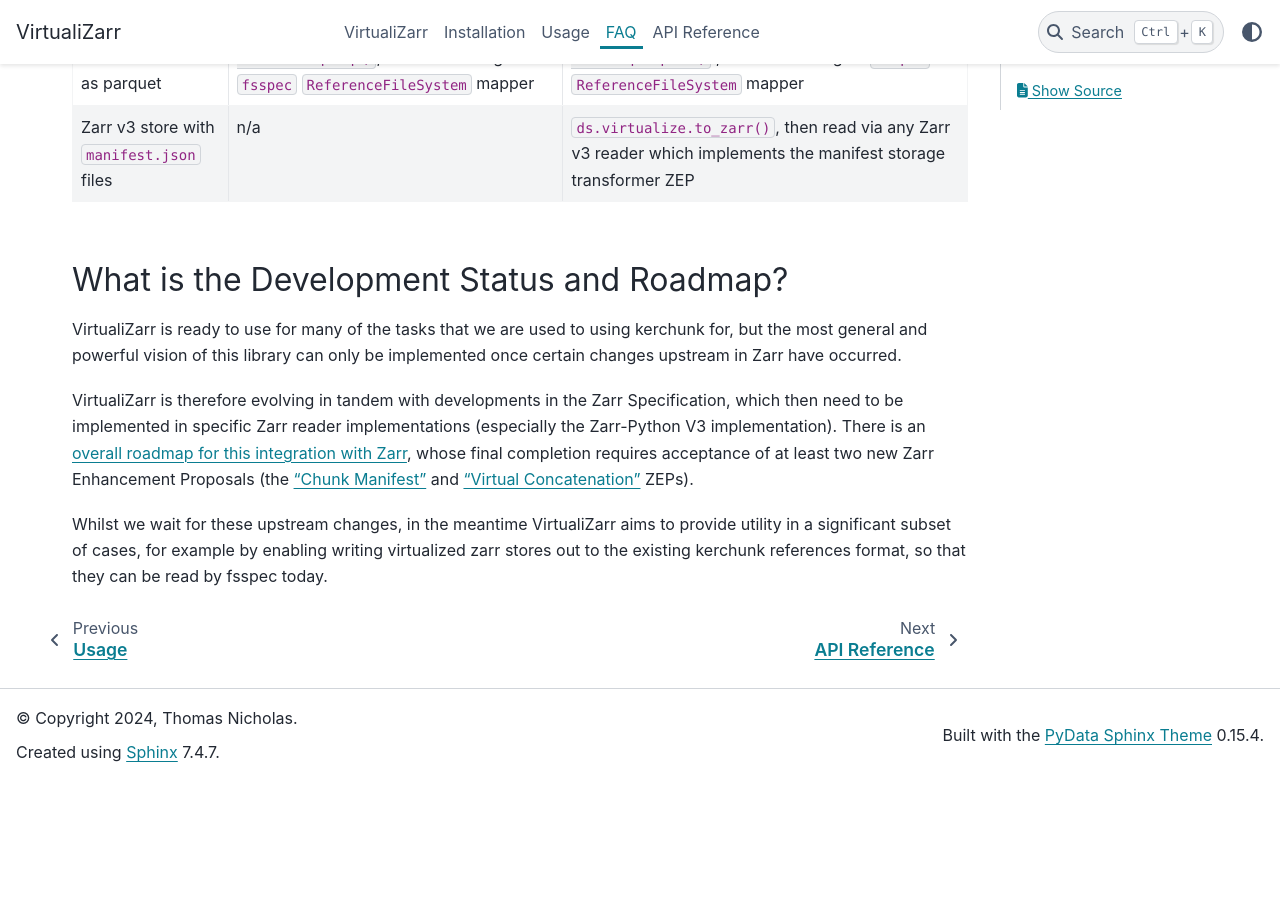
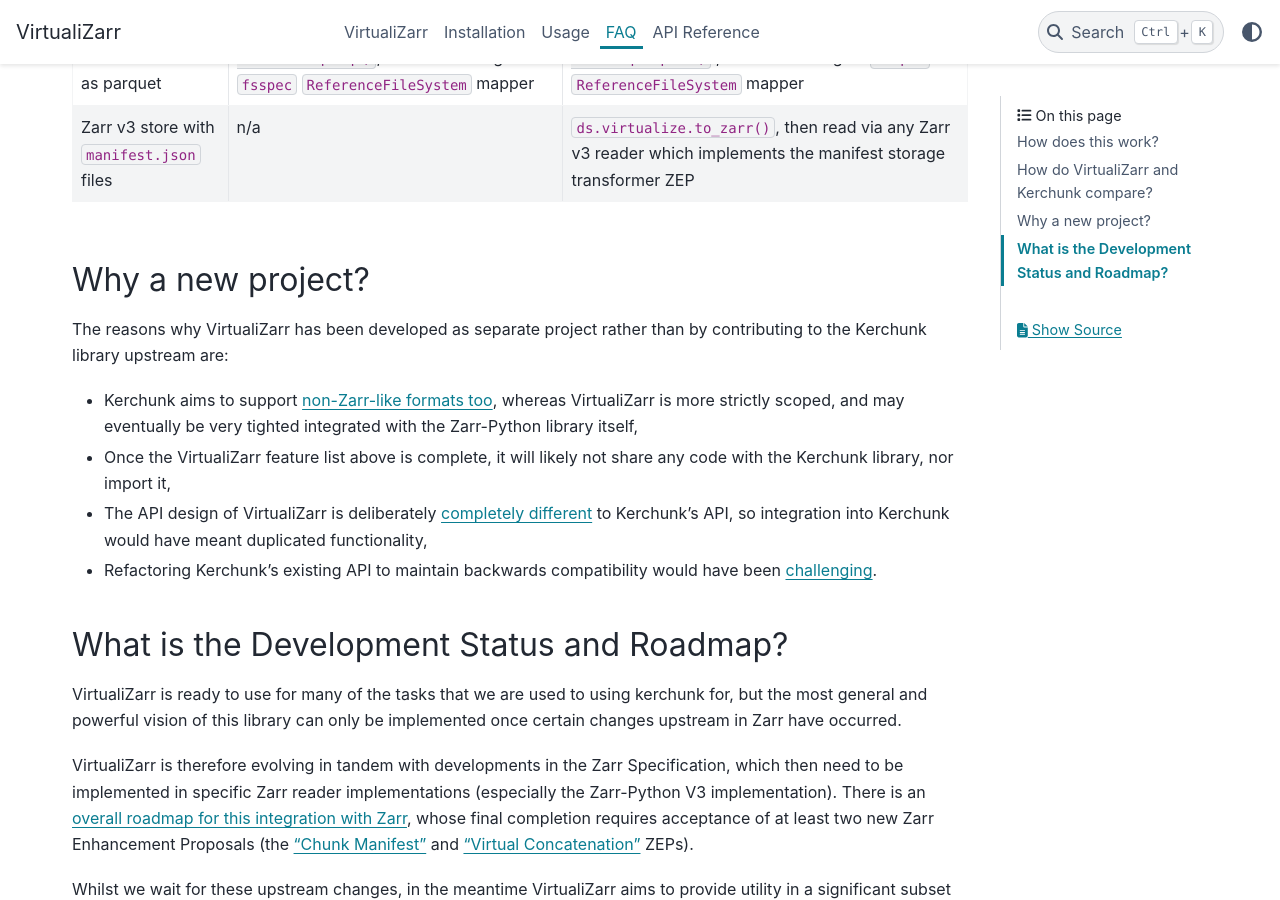
Before and after one commit to zarr-developers/VirtualiZarr, a Sphinx documentation site: the page built from docs/faq.md, in a window 1280 px wide and 900 px high, scrolled down 3602 px. Built offline with Sphinx 7.4.7 and the PyData theme 0.15.4, drawn with Linux system fonts in a browser that asks for light colours; before the commit the page ends 4384 px from its top, so only the background shows below that.

Commit message:
faq about being a separate project

```diff
--- a/docs/faq.md
+++ b/docs/faq.md
@@ -43,6 +43,14 @@
 | Kerchunk reference format as parquet                                     | `df.refs_to_dataframe(out_dict, "combined.parq")`, then read using an `fsspec` `ReferenceFileSystem` mapper | `ds.virtualize.to_kerchunk('combined.parq', format=parquet')` , then read using an `fsspec` `ReferenceFileSystem` mapper |
 | Zarr v3 store with `manifest.json` files                                 | n/a                                                                                                                                 | `ds.virtualize.to_zarr()`, then read via any Zarr v3 reader which implements the manifest storage transformer ZEP                                |
 
+## Why a new project?
+
+The reasons why VirtualiZarr has been developed as separate project rather than by contributing to the Kerchunk library upstream are:
+- Kerchunk aims to support [non-Zarr-like formats too](https://github.com/fsspec/kerchunk/issues/386#issuecomment-1795379571), whereas VirtualiZarr is more strictly scoped, and may eventually be very tighted integrated with the Zarr-Python library itself,
+- Once the VirtualiZarr feature list above is complete, it will likely not share any code with the Kerchunk library, nor import it,
+- The API design of VirtualiZarr is deliberately [completely different](https://github.com/fsspec/kerchunk/issues/377#issuecomment-1922688615) to Kerchunk's API, so integration into Kerchunk would have meant duplicated functionality,
+- Refactoring Kerchunk's existing API to maintain backwards compatibility would have been [challenging](https://github.com/fsspec/kerchunk/issues/434).
+
 ## What is the Development Status and Roadmap?
 
 VirtualiZarr is ready to use for many of the tasks that we are used to using kerchunk for, but the most general and powerful vision of this library can only be implemented once certain changes upstream in Zarr have occurred.
```
